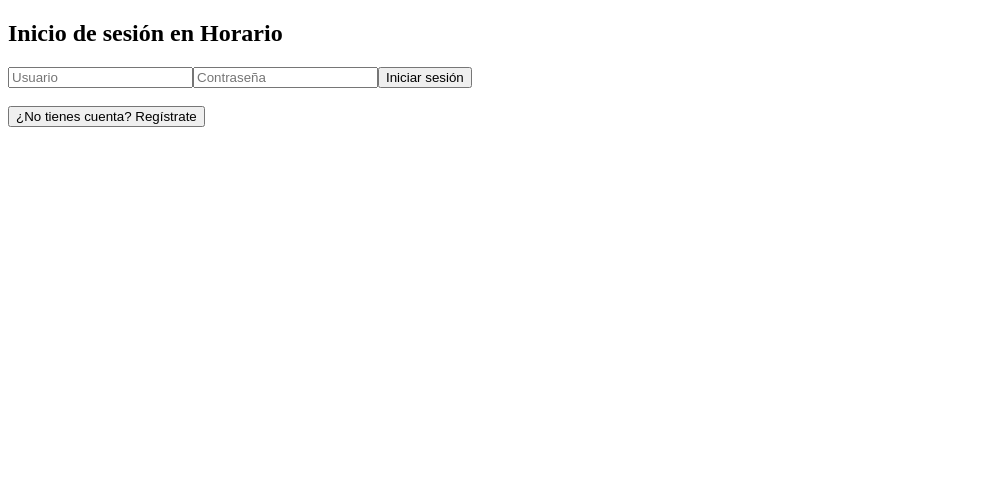
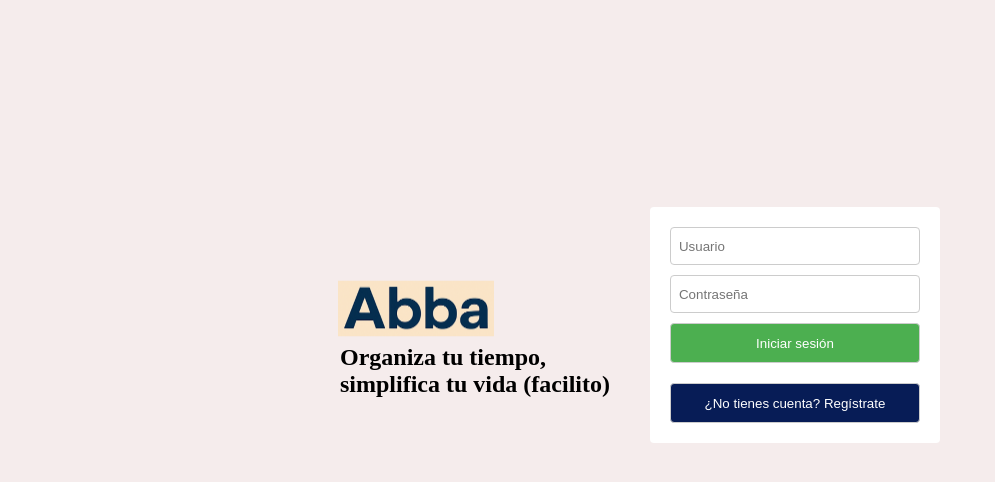
Before and after one commit to AngeloHerreraG/AgendaWeb, a React (Vite) app in the folder frontend/: page / in a window 1280 px wide. Shown: the top 482 px of the page, without its empty margins (0-995 px from the left). Built offline with nearby package versions, Linux system fonts and the light colour scheme.

Commit message:
Se añade estilo al login

```diff
--- a/frontend/src/App.css
+++ b/frontend/src/App.css
@@ -0,0 +1,3 @@
+body {
+    margin: 0;
+}
--- a/frontend/src/App.tsx
+++ b/frontend/src/App.tsx
@@ -1,13 +1,10 @@
-// import { useState } from 'react'
 import { BrowserRouter as Router, Routes, Route } from 'react-router-dom'
-//import HorarioComponent from './components/horario'
 import Login from './components/login'
 import Register from './components/register'
 import './App.css'
 import Home from './components/home'
 import Horario from './components/horario'
 import { AuthProvider } from './auth/auth'
-//import Horario from './services/horario'
 
 function App() {
     // const [patients, setPatients] = useState<User[]>([])
@@ -55,7 +52,7 @@ function App() {
                     <Route path="/register" element={<Register />} />
                     <Route path="/" element={<Login />} />
                     <Route path="/home/:id" element={<Home />} />
-                <Route path="/doctors/:id/schedule" element={<Horario />} />
+                    <Route path="/doctors/:id/schedule" element={<Horario />} />
                 </Routes>
             </Router>
         </AuthProvider>
--- a/frontend/src/components/login.tsx
+++ b/frontend/src/components/login.tsx
@@ -37,15 +37,43 @@ const Login = () => {
 
 
     return (
-        <div>
-            <h2>Inicio de sesión en Horario</h2>
-            <form onSubmit={handleUserLogin}>
-                <input type="text" placeholder="Usuario" value={usernameLogin} onChange={(e) => setUsernameLogin(e.target.value)} />
-                <input type="password" placeholder="Contraseña" value={passwordLogin} onChange={(e) => setPasswordLogin(e.target.value)} />
-                <button type="submit">Iniciar sesión</button>
-            </form>
-            <br />
-            <button onClick={() => navigate('/register')}>¿No tienes cuenta? Regístrate</button>
+        <div style={{ display: "flex", alignItems: "center", justifyContent: "center", gap: "40px",
+            backgroundColor: "#f5ececff", height: "100vh" }}>
+            <div style={{ textAlign: "left", marginBottom: "150px" }}>
+                <img
+                    src="/Abba.png"
+                    alt="Abba"
+                    style={{ transform: "scale(0.5)", display: "block", margin: "0 0 -20px -80px" }}
+                />
+                <h2 style={{ margin: "0"}}>Organiza tu tiempo, <br /> simplifica tu vida (facilito)</h2>
+            </div>
+
+            {/* Columna derecha: formulario */}
+            <div style={{ backgroundColor: "#ffffffff", padding: "20px", borderRadius: "4px", marginBottom: "150px" }}>
+                <form onSubmit={handleUserLogin} style={{ display: "flex", flexDirection: "column", gap: "10px", width: "250px" }}>
+                    <input style={{ padding: "8px", borderRadius: "4px", border: "1px solid #ccc", height: "20px" }}
+                        type="text"
+                        placeholder="Usuario"
+                        value={usernameLogin}
+                        onChange={(e) => setUsernameLogin(e.target.value)}
+                    />
+                    <input style={{ padding: "8px", borderRadius: "4px", border: "1px solid #ccc", height: "20px" }}
+                        type="password"
+                        placeholder="Contraseña"
+                        value={passwordLogin}
+                        onChange={(e) => setPasswordLogin(e.target.value)}
+                    />
+                    <button style={{ padding: "8px", borderRadius: "4px", border: "1px solid #ccc", height: "40px", cursor: "pointer", color: "white", backgroundColor: "#4CAF50" }}
+                        type="submit">
+                            Iniciar sesión
+                    </button>
+                    <button
+                        style={{ padding: "8px", borderRadius: "4px", border: "1px solid #ccc", height: "40px", marginTop: "10px", color: "white", backgroundColor: "#071c56ff", cursor: "pointer" }}
+                        type="button" onClick={() => navigate("/register")}>
+                            ¿No tienes cuenta? Regístrate
+                    </button>
+                </form>
+            </div>
         </div>
     )
 }
```
Also changed, not shown: frontend/public/Abba.png (added), frontend/public/AbbaSchedule.png (added).
